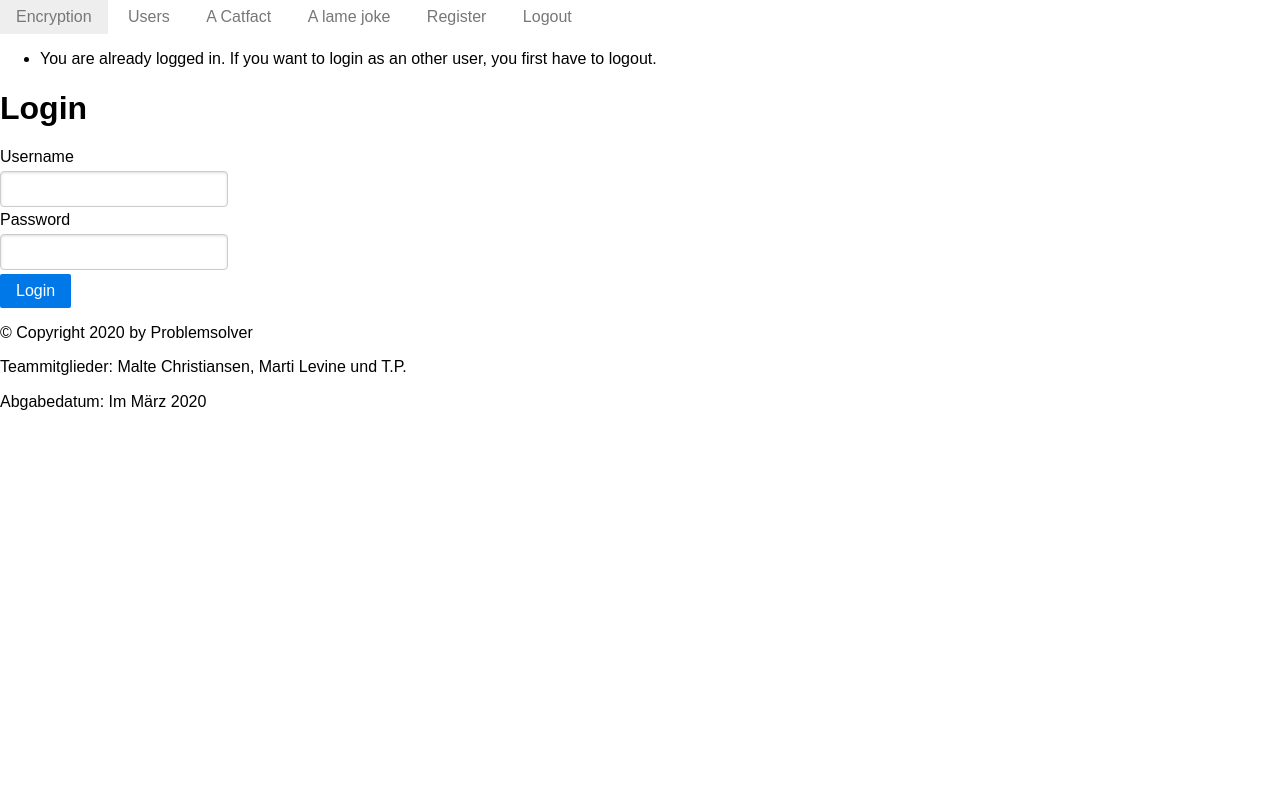
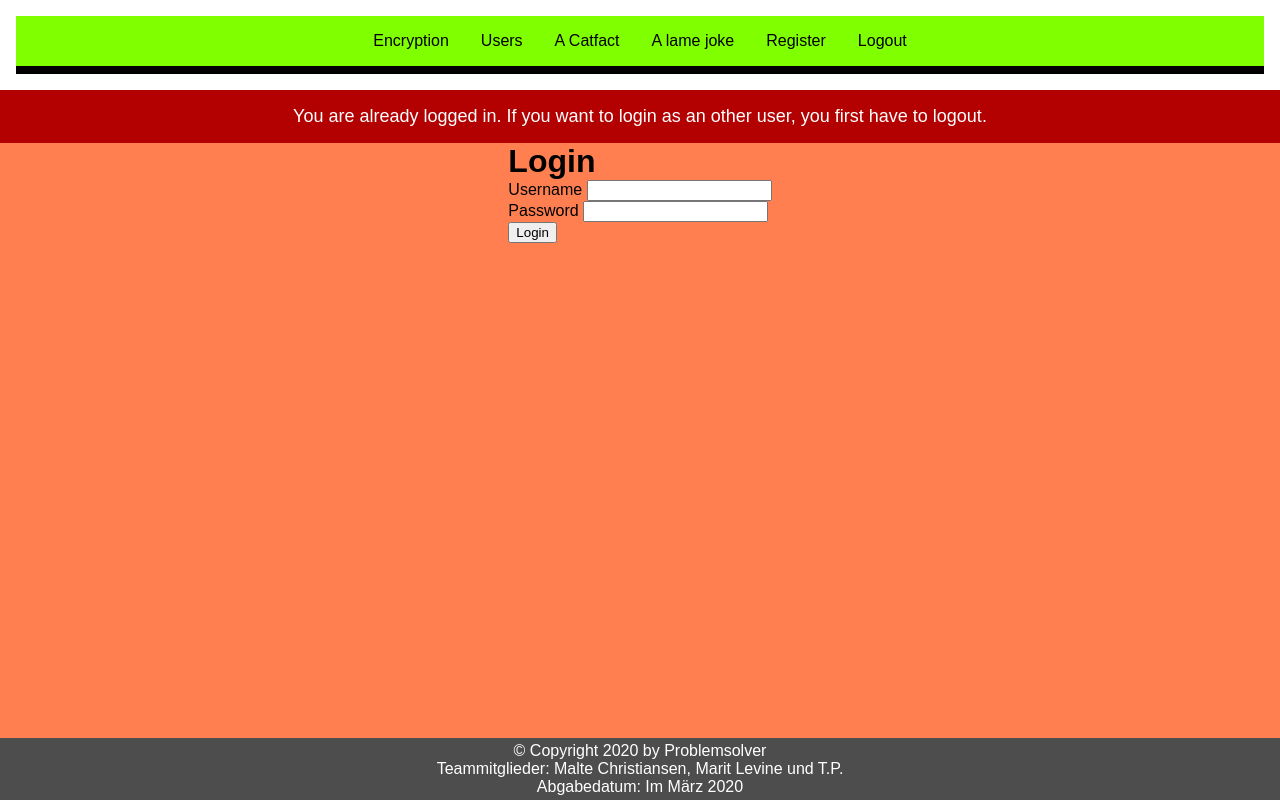
Before and after one commit to IAmMalteC/studyproject-vertiefung-programmieren-2019-20, a Flask app: page / in a window 1280 px wide. Run offline with Flask 2, Linux system fonts and the light colour scheme; the visitor is signed in with stand-in values (Sample User, id 1); some libraries are stand-ins or nearby versions.

Commit message:
added flex - with sticky footer and topnav

```diff
--- a/excercise/enryptionTool/static/style.css
+++ b/excercise/enryptionTool/static/style.css
@@ -0,0 +1,81 @@
+* {
+  margin: 0;
+  font-family: sans-serif;
+}
+html, body {
+    height: 100%;
+}
+body {
+    display: flex;
+    flex-direction: column;
+}
+/* ____Navigation____ */
+header {
+    display: flex;
+    flex-flow: row wrap;
+    justify-content: center;
+    align-items: flex-start;
+
+    margin: 1rem;
+
+    border-bottom: 0.5rem solid #000;
+    /* TODO remove background colors */
+    background-color: chartreuse;
+}
+.nav-link {
+    /* flex: 0 1 auto; */
+    text-decoration: none;
+    color: #000;
+    padding: 1rem;
+}
+.nav-link:hover {
+    background-color: #000;
+    color: #fff;
+}
+
+
+/* ____Content____ */
+.content {
+    display: flex;
+    flex-direction: column;
+    justify-content: flex-start;
+    align-items: center;
+    flex: 1 0 auto;
+
+    min-height: auto;
+    /* TODO remove background colors */
+    background-color: coral;
+}
+
+/* _____Messages_____ */
+.alert {
+    display: block;
+    text-decoration: none;
+    text-align: center;
+    font-size: large;
+    padding: 1rem;
+}
+
+.session {
+    background-color: #00802b;
+    color: #fff;
+}
+
+.error {
+    background-color: #b30000;
+    color: #fff;
+}
+
+/* ____Footer____ */
+footer {
+    display: flex;
+    flex-direction: column;
+    justify-content: flex-end;
+    align-items: center;
+    flex-shrink: 0;
+
+    padding: 0.25rem;
+
+    background-color: #4d4d4d;
+    color: #fff;
+}
--- a/excercise/enryptionTool/templates/basetemplate.html
+++ b/excercise/enryptionTool/templates/basetemplate.html
@@ -3,8 +3,8 @@
 
 <head>
     <link rel="stylesheet" href="{{url_for('static', filename='style.css') }}" />
-    <link rel="stylesheets" href="{{url_for('static', filename='normalize.css') }}" />
-    <link rel="stylesheet" href="https://unpkg.com/purecss@1.0.1/build/pure-min.css" integrity="sha384-oAOxQR6DkCoMliIh8yFnu25d7Eq/PHS21PClpwjOTeU2jRSq11vu66rf90/cZr47" crossorigin="anonymous">
+<!--    <link rel="stylesheets" href="{{url_for('static', filename='normalize.css') }}" />-->
+<!--    <link rel="stylesheet" href="https://unpkg.com/purecss@1.0.1/build/pure-min.css" integrity="sha384-oAOxQR6DkCoMliIh8yFnu25d7Eq/PHS21PClpwjOTeU2jRSq11vu66rf90/cZr47" crossorigin="anonymous">-->
     <title>{% block title %}{% endblock %}</title>
     <meta http-equiv="Content-Type" content="text/html;charset=UTF-8">
     <meta name="viewport" content="width=device-width, initial-scale=1.0">
@@ -16,24 +16,25 @@
 </html>
 <!-- Actually just used for the result page -->
 <body onload="checkIfCesarWasUsedForEncryption()">
-    <nav class="pure-menu pure-menu-horizontal">
+    <header>
         {% if not 'current_user' in session %}
             {% include "topnavnotactive.html" %}
         {% else %}
             {% include "topnavactive.html" %}
         {% endif %}
-    </nav>
+    </header>
     <!-- Give some user feedback -->
     {% with messages = get_flashed_messages(with_categories=true) %}
     {% if messages %}
-    <ul class=flashes>
-        {% for category, message in messages %}
-        <li class="alert {{ category }}">{{ message }}</li>
-        {% endfor %}
-    </ul>
+
+    <!--Shows messages-->
+    {% for category, message in messages %}
+    <div class="alert {{ category }}">{{ message }}</div>
+    {% endfor %}
+
     {% endif %}
     {% endwith %}
-    <div class="container">
+    <div class="content">
         {% block content %}
         {% endblock %}
     </div>
--- a/excercise/enryptionTool/templates/footer.html
+++ b/excercise/enryptionTool/templates/footer.html
@@ -1,6 +1,6 @@
 <footer>
     <p>&copy; Copyright 2020 by Problemsolver</p>
-    <p>Teammitglieder: Malte Christiansen, Marti Levine und T.P.</p>
+    <p>Teammitglieder: Malte Christiansen, Marit Levine und T.P.</p>
     <!-- TODO Add Terries correct Name-->
     <p>Abgabedatum: Im März 2020</p>
 </footer>
--- a/excercise/enryptionTool/templates/topnavactive.html
+++ b/excercise/enryptionTool/templates/topnavactive.html
@@ -1,20 +1,6 @@
-<ul class="pure-menu-list">
-    <li class="pure-menu-item">
-        <a class="pure-menu-link" href="/encryption">Encryption</a>
-    </li>
-    <li class="pure-menu-item">
-        <a class="pure-menu-link" href="/users">Users</a>
-    </li>
-    <li class="pure-menu-item">
-        <a class="pure-menu-link" href="/catfact">A Catfact</a>
-    </li>
-    <li class="pure-menu-item">
-        <a class="pure-menu-link" href="/joke">A lame joke</a>
-    </li>
-    <li class="pure-menu-item">
-        <a class="pure-menu-link" href="/register">Register</a>
-    </li>
-    <li class="pure-menu-item">
-        <a class="pure-menu-link" href="/logout">Logout</a>
-    </li>
-</ul>
+<a class="nav-link" href="/encryption">Encryption</a>
+<a class="nav-link" href="/users">Users</a>
+<a class="nav-link" href="/catfact">A Catfact</a>
+<a class="nav-link" href="/joke">A lame joke</a>
+<a class="nav-link" href="/register">Register</a>
+<a class="nav-link" href="/logout">Logout</a>
```
Also changed, not shown: excercise/enryptionTool/templates/topnavnotactive.html (+2 -8 lines).
